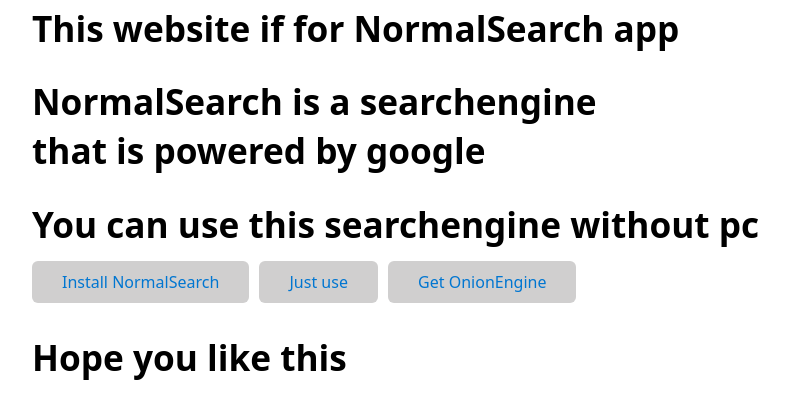
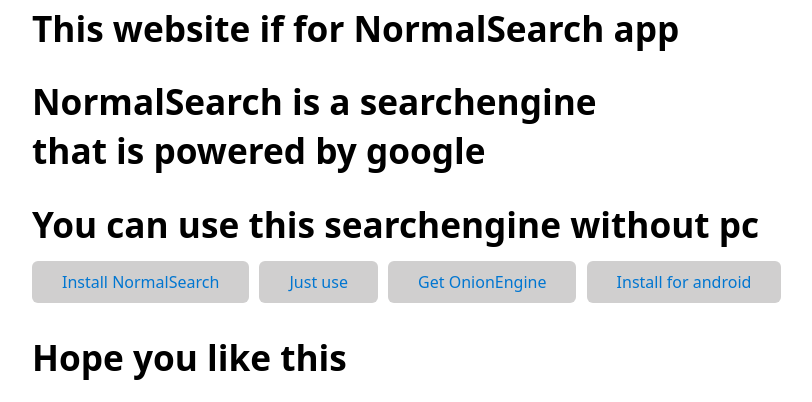
Before and after one commit to kassumassu/normalsearch, a plain HTML site: page index.html in a window 1280 px wide. Shown: the part 759-1161 px from the top of the page, without its empty margins (208-1020 px from the left). Drawn offline with nearby package versions, Linux system fonts and the light colour scheme.

Commit message:
Update index.html

```diff
--- a/index.html
+++ b/index.html
@@ -15,6 +15,7 @@
     <button><a href="https://github.com/kassumassu/normalsearch/releases/download/search/NormalSearchV2.exe" download target="_blank">Install NormalSearch</a></button>
     <button><a href="https://cse.google.com/cse?cx=6391da2f8cd6e4534">Just use</a></button>
     <button><a href="https://onionengine.pages.dev">Get OnionEngine</a></button>
+    <button><a href="https://www.appcreator24.com/app3248314-1ris8m">Install for android</button>
     <h1>Hope you like this</h1>
 </body>
 </html>
```
